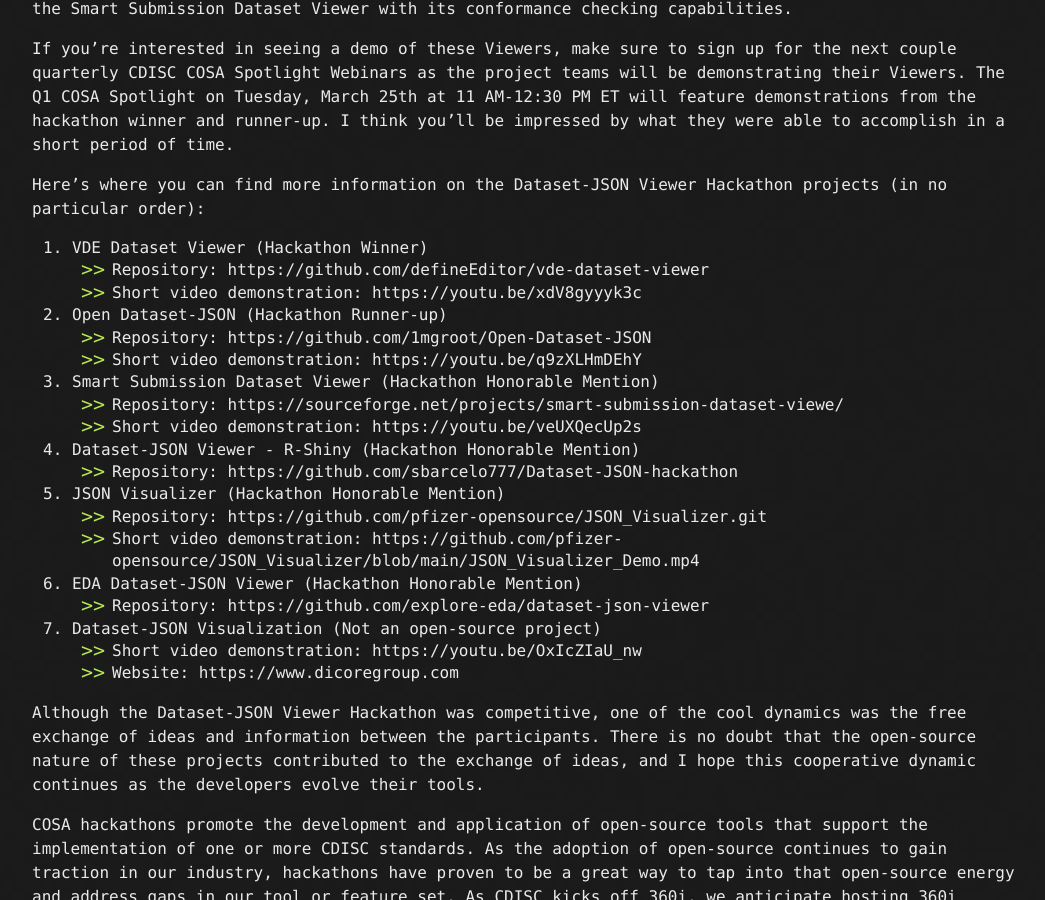
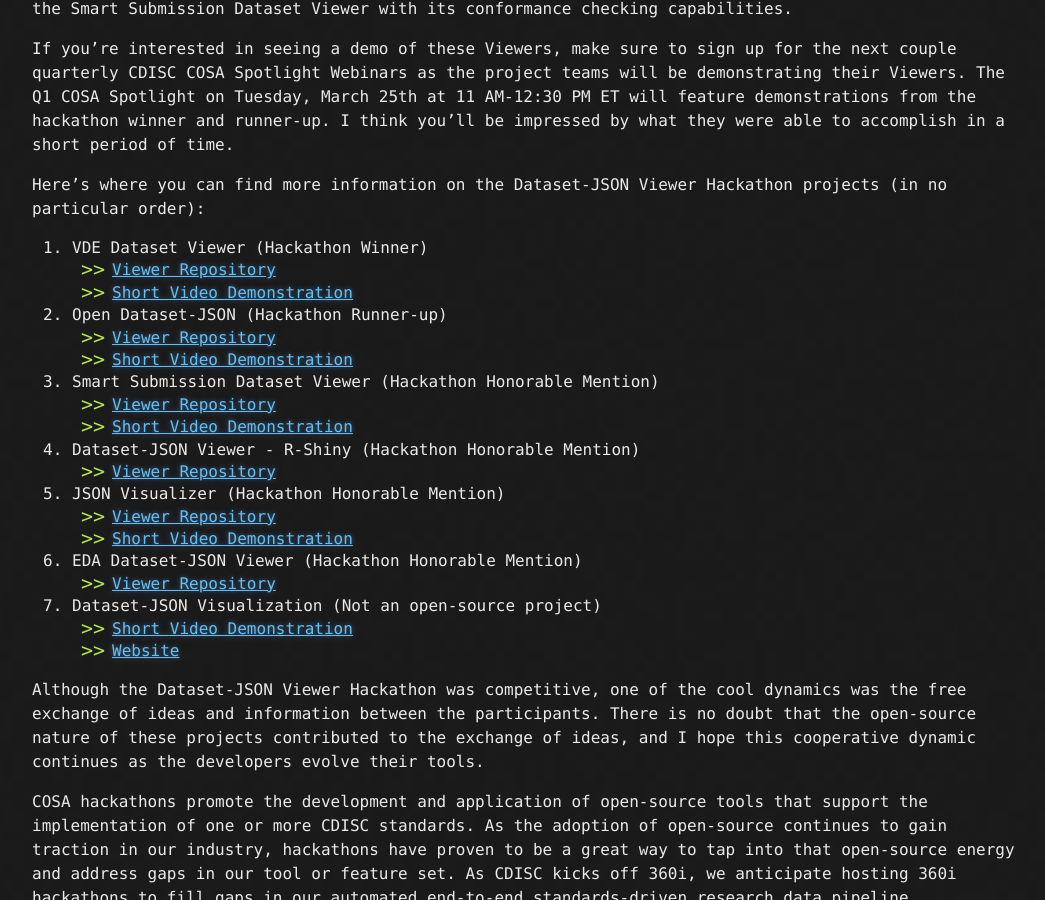
Before and after one commit to swhume/swhume.github.io, a Jekyll site: the page built from _posts/2025-03-01-results-dataset-json-viewer-hackathon.md, in a window 1280 px wide and 900 px high, scrolled down 1156 px. Shown: the whole window, without its empty margins (108-1153 px from the left). Built offline with Jekyll 4.4.1, drawn with Linux system fonts in a browser that asks for light colours.

Commit message:
adds better hyperlinks

```diff
--- a/_posts/2025-03-01-results-dataset-json-viewer-hackathon.md
+++ b/_posts/2025-03-01-results-dataset-json-viewer-hackathon.md
@@ -49,24 +49,24 @@
 Here's where you can find more information on the Dataset-JSON Viewer Hackathon projects (in no particular order):
 
 1.  VDE Dataset Viewer (Hackathon Winner)
-    - Repository: https://github.com/defineEditor/vde-dataset-viewer
-    - Short video demonstration: https://youtu.be/xdV8gyyyk3c
+    - [Viewer Repository](https://github.com/defineEditor/vde-dataset-viewer)
+    - [Short Video Demonstration](https://youtu.be/xdV8gyyyk3c)
 2.  Open Dataset-JSON (Hackathon Runner-up)
-    - Repository: https://github.com/1mgroot/Open-Dataset-JSON
-    - Short video demonstration: https://youtu.be/q9zXLHmDEhY
+    - [Viewer Repository](https://github.com/1mgroot/Open-Dataset-JSON)
+    - [Short Video Demonstration](https://youtu.be/q9zXLHmDEhY)
 3.  Smart Submission Dataset Viewer (Hackathon Honorable Mention)
-    - Repository: https://sourceforge.net/projects/smart-submission-dataset-viewe/
-    - Short video demonstration: https://youtu.be/veUXQecUp2s
+    - [Viewer Repository](https://sourceforge.net/projects/smart-submission-dataset-viewe/)
+    - [Short Video Demonstration](https://youtu.be/veUXQecUp2s)
 4.  Dataset-JSON Viewer - R-Shiny (Hackathon Honorable Mention)
-    - Repository: https://github.com/sbarcelo777/Dataset-JSON-hackathon
+    - [Viewer Repository](https://github.com/sbarcelo777/Dataset-JSON-hackathon)
 5.  JSON Visualizer (Hackathon Honorable Mention)
-    - Repository: https://github.com/pfizer-opensource/JSON_Visualizer.git
-    - Short video demonstration: https://github.com/pfizer-opensource/JSON_Visualizer/blob/main/JSON_Visualizer_Demo.mp4
+    - [Viewer Repository](https://github.com/pfizer-opensource/JSON_Visualizer.git)
+    - [Short Video Demonstration](https://github.com/pfizer-opensource/JSON_Visualizer/blob/main/JSON_Visualizer_Demo.mp4)
 6.  EDA Dataset-JSON Viewer (Hackathon Honorable Mention)
-    - Repository: https://github.com/explore-eda/dataset-json-viewer
+    - [Viewer Repository](https://github.com/explore-eda/dataset-json-viewer)
 7.  Dataset-JSON Visualization (Not an open-source project)
-    - Short video demonstration: https://youtu.be/OxIcZIaU_nw
-    - Website: https://www.dicoregroup.com
+    - [Short Video Demonstration](https://youtu.be/OxIcZIaU_nw)
+    - [Website](https://www.dicoregroup.com)
 
 Although the Dataset-JSON Viewer Hackathon was competitive, one of the cool dynamics was the free exchange of ideas
 and information between the participants. There is no doubt that the open-source nature of these projects
```
